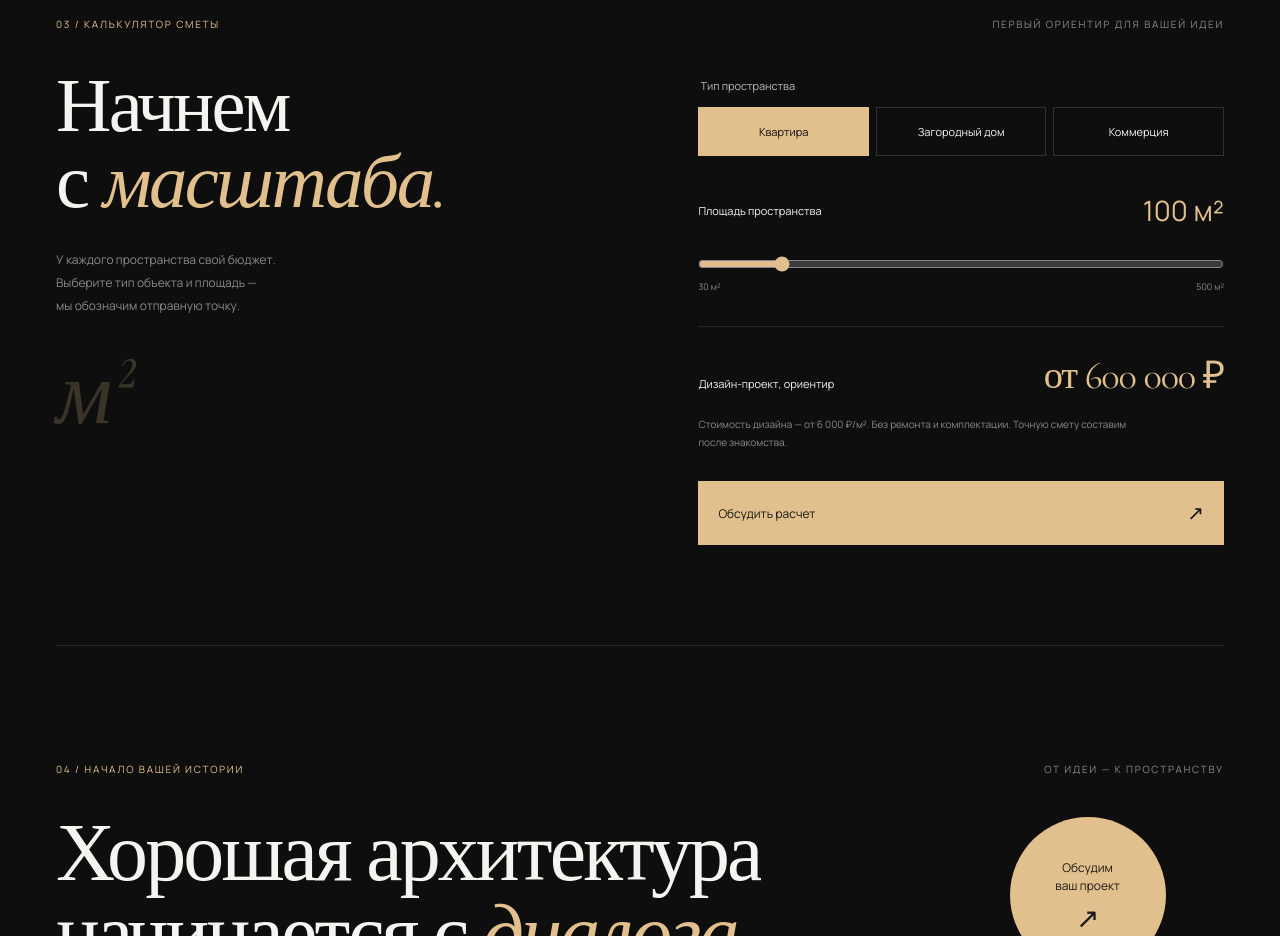
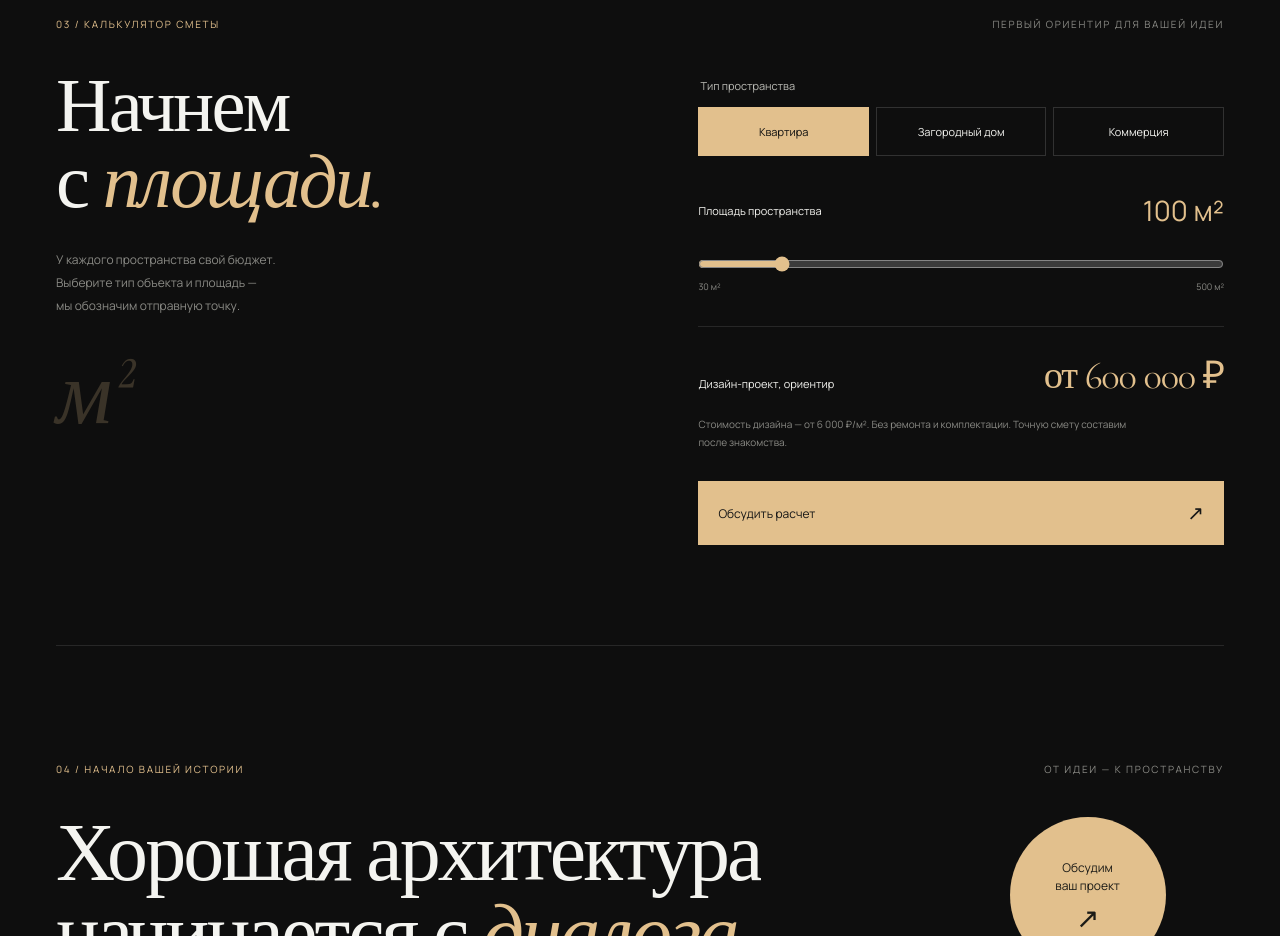
Before and after one commit to wertbstudio/Forma.Arch, a website: page index.html in a window 1280 px wide. Shown: the part 3140-4076 px from the top of the page. Drawn offline with nearby package versions, Linux system fonts and the light colour scheme.

Commit message:
Change calculator heading to «Начнем с площади»

```diff
--- a/index.html
+++ b/index.html
@@ -41,7 +41,7 @@
     <section class="calculator wrap section" id="calculator" aria-labelledby="calculator-title">
       <div class="section-top reveal"><span class="eyebrow">03 / Калькулятор сметы</span><span class="eyebrow">Первый ориентир для вашей идеи</span></div>
       <div class="calculator-grid">
-        <div class="calculator-intro"><h2 id="calculator-title" class="mask"><span>Начнем<br>с <em>масштаба.</em></span></h2><p class="reveal">У каждого пространства свой бюджет.<br>Выберите тип объекта и площадь —<br>мы обозначим отправную точку.</p><span class="calculator-index" aria-hidden="true">м²</span></div>
+        <div class="calculator-intro"><h2 id="calculator-title" class="mask"><span>Начнем<br>с <em>площади.</em></span></h2><p class="reveal">У каждого пространства свой бюджет.<br>Выберите тип объекта и площадь —<br>мы обозначим отправную точку.</p><span class="calculator-index" aria-hidden="true">м²</span></div>
         <div class="calculator-controls reveal">
           <fieldset><legend>Тип пространства</legend><div class="type-options"><label><input type="radio" name="calculator-type" value="Квартира" checked><span>Квартира</span></label><label><input type="radio" name="calculator-type" value="Загородный дом"><span>Загородный дом</span></label><label><input type="radio" name="calculator-type" value="Коммерция"><span>Коммерция</span></label></div></fieldset>
           <div class="calculator-area"><label class="range-label" for="area">Площадь пространства <output id="area-value" for="area">100 м²</output></label><input id="area" type="range" min="30" max="500" step="5" value="100"><div class="range-limits" aria-hidden="true"><span>30 м²</span><span>500 м²</span></div></div>
```
